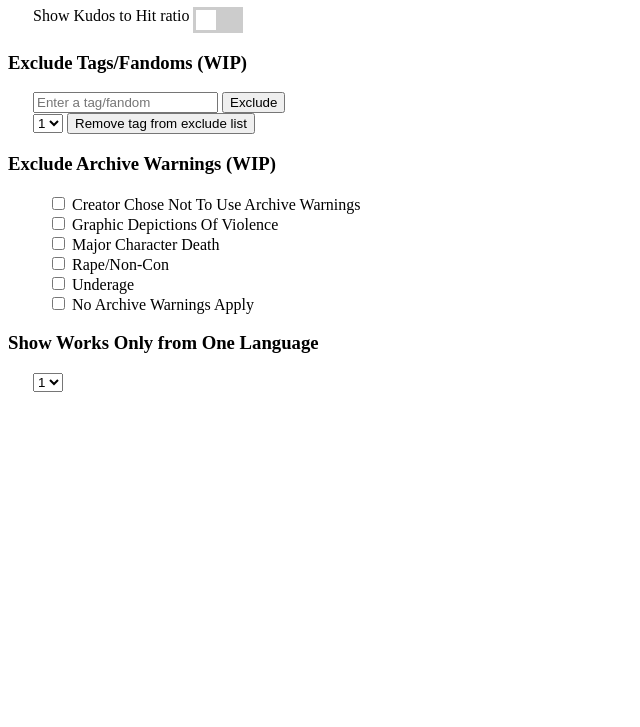
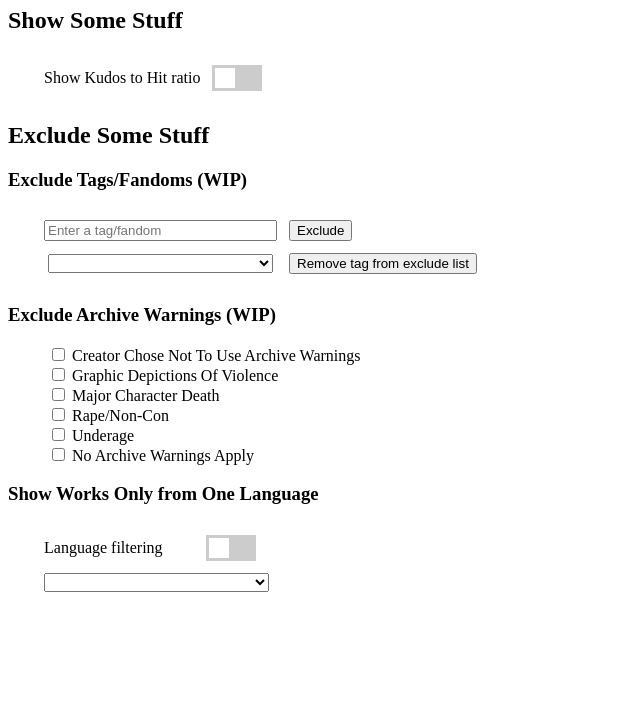
Before and after one commit to MonoScyron/ao3-enhancer, a browser extension: page options/options.html in a window 1280 px wide. Shown: the part 73-800 px from the top of the page, without its empty margins (0-640 px from the left). Drawn offline with Linux system fonts and the light colour scheme.

Commit message:
Menu finished for now

```diff
--- a/options/options.css
+++ b/options/options.css
@@ -53,7 +53,7 @@ input:checked+.slider:before {
     transform: translateX(23px);
 }
 
-.option-section {
+.option-div {
     position: relative;
     left: 25px;
 }
@@ -64,3 +64,28 @@ ul.input-list {
     position: relative;
     left: -25px;
 }
+
+table.align-center-right {
+    position: relative;
+    border-spacing: 10px;
+}
+
+table.align-center-right tr {
+    text-align: center;
+}
+
+table.align-center-right tr:nth-child(1) {
+    text-align: left;
+}
+
+.input-standard-width {
+    width: 225px;
+}
+
+.hide,
+.hide * {
+    width: 0;
+    height: 0;
+    line-height: 0;
+    visibility: collapse;
+}
--- a/options/options.html
+++ b/options/options.html
@@ -12,40 +12,53 @@
 
 <body>
     <main>
-        <div>
         <h1>AO3 Enhancer Options</h1>
-            <div class="option-section">
-                <label for="kudos-hit-ratio">Show Kudos to Hit ratio</label>
+        <div class="section-div">
+            <h2>Show Some Stuff</h2>
+            <div class="option-div">
+                <table class="align-center-right">
+                    <tr>
+                        <td><label for="kudos-hit-ratio">Show Kudos to Hit ratio</label></td>
+                        <td>
                             <label class="switch">
                                 <input name="kudos-hit-ratio" type="checkbox">
                                 <span class="slider"></span>
                             </label>
+                        </td>
+                    </tr>
+                </table>
             </div>
         </div>
+        <div class="section-div">
+            <h2>Exclude Some Stuff</h2>
             <div>
                 <h3>Exclude Tags/Fandoms (WIP)</h3>
-            <div class="option-section">
-                <div class="option-section-input">
-                    <div>
-                        <input name="exclude-tag" type="text" placeholder="Enter a tag/fandom">
+                <div class="option-div">
+                    <table class="include-exclude align-center-right">
+                        <tr>
+                            <td>
+                                <input class="input-standard-width" name="exclude-tag" type="text"
+                                    placeholder="Enter a tag/fandom">
+                            </td>
+                            <td>
                                 <input name="exclude-tag-submit" type="submit" value="Exclude">
+                            </td>
+                        </tr>
+                        <tr>
+                            <td>
+                                <select class="input-standard-width" name="reinclude-tag">
+                                </select>
+                            </td>
+                            <td>
+                                <input name="reinclude-tag-submit" type="submit" value="Remove tag from exclude list">
+                            <td>
+                        </tr>
+                    </table>
                 </div>
-                    <div>
-                        <select name="reinclude-tag">
-                            <option>1</option>
-                            <option>2</option>
-                            <option>3</option>
-                        </select>
-                        <input name="reinclude-tag-submit" type="submit" value="Remove tag from exclude list">
-                    </div>
-                </div>
-            </div>
-        </div>
-        <div>
                 <h3>Exclude Archive Warnings (WIP)</h3>
-            <div class="option-section">
-                <div class="option-section-input">
-                    <ul class="input-list">
+                <div class="option-div">
+                    <div class="option-div-input">
+                        <ul id="exclude-input-list" class="input-list">
                             <li>
                                 <input name="exclude-warning-chose-not-to-use" type="checkbox">
                                 <label for="exclude-warning-chose-not-to-use">Creator Chose Not To Use Archive
@@ -74,16 +87,29 @@
                         </ul>
                     </div>
                 </div>
+                <h3>Show Works Only from One Language</h3>
+                <div class="option-div">
+                    <table class="align-center-right">
+                        <tr>
+                            <td>
+                                <label for="language-enable">Language filtering</label>
+                            </td>
+                            <td>
+                                <label class="switch">
+                                    <input name="language-enable" type="checkbox">
+                                    <span class="slider"></span>
+                                </label>
+                            </td>
+                        </tr>
+                        <tr>
+                            <td colspan="2">
+                                <div class="option-div-input">
+                                    <select class="input-standard-width" name="language">
+                                    </select>
                                 </div>
-        <div>
-            <h3>Show Works Only from One Language</h3>
-            <div class="option-section">
-                <div class="option-section-input">
-                    <select name="language-select">
-                        <option>1</option>
-                        <option>2</option>
-                        <option>3</option>
-                    </select>
+                            </td>
+                        </tr>
+                    </table>
                 </div>
             </div>
         </div>
--- a/options/options.js
+++ b/options/options.js
@@ -1,18 +1,45 @@
 // * Storage keys
-const blockTagKey = "exclude-tag";
+// Kudos to hit ratio
 const kudosHitRatioKey = "kudos-hit-ratio";
+// Language
+const languageEnableKey = "language-enable";
 const languageKey = "language";
 
+// * Select input from document
+// Kudos to hit ratio
 let kudosHitRatioBtn = document.querySelector(`input[name='${kudosHitRatioKey}']`);
+// Language
+let languageBtn = document.querySelector(`input[name='${languageEnableKey}']`);
+let languageSelect = document.querySelector(`select[name='${languageKey}']`);
 
-let languageSelect = document.querySelector(`select[name='${languageKey}']`);
-let languageBtn = document.querySelector(``);
+// * Sync inputs to values saved in storage
+// Kudos to hit ratio
+browser.storage.local.get(kudosHitRatioKey).then((value) => {
+    kudosHitRatioBtn.checked = value == "true";
+});
+// Language
+browser.storage.local.get(languageEnableKey).then((value) => {
+    languageBtn.checked = value == "true";
+});
+browser.storage.local.get(languageKey).then((value) => {
+    languageSelect.value = value;
+});
 
-kudosHitRatioBtn.checked = browser.storage.sync.get(kudosHitRatioKey);
-
-// * Every button should save settings to local storage when clicked
+// * Save settings to local storage when value is changed
+// Kudos to hit ratio
 kudosHitRatioBtn.addEventListener("click", () =>
     browser.storage.local.set(
         { kudosHitRatioKey: kudosHitRatioBtn.checked }
     )
 );
+// Language
+languageBtn.addEventListener("click", () =>
+    browser.storage.local.set(
+        { languageEnableKey: languageBtn.checked }
+    )
+);
+languageSelect.addEventListener("change", () =>
+    browser.storage.local.set(
+        { languageKey: languageSelect.value }
+    )
+);
```
Lines whose indentation alone changed are shown as unchanged.
